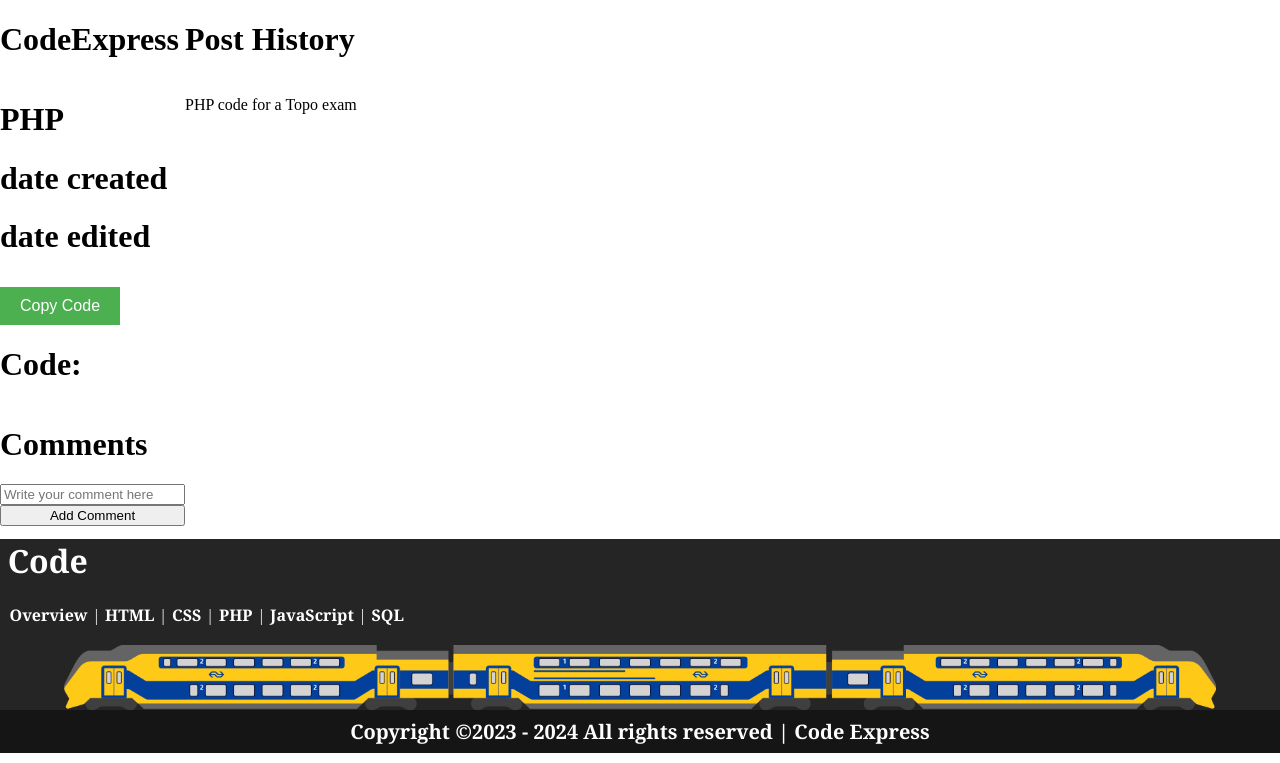
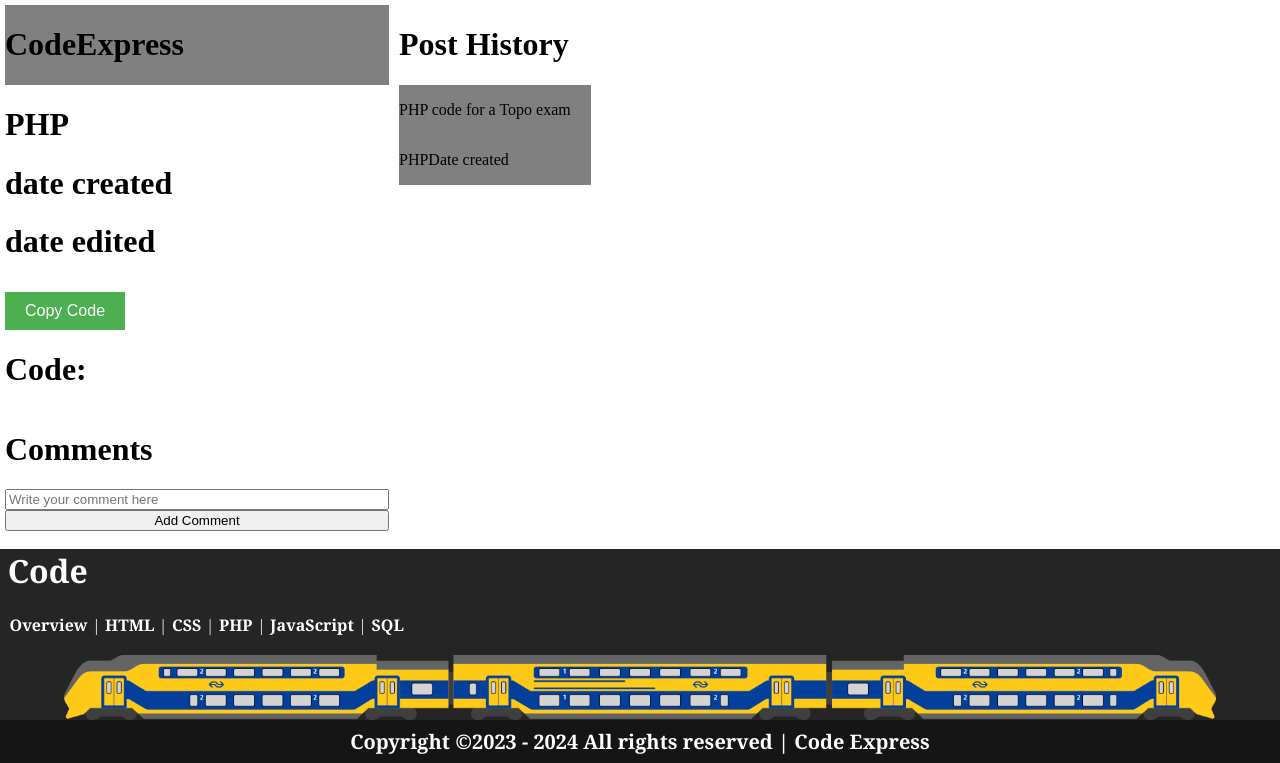
Before and after one commit to Robin-Bosma/CodeExpress, a PHP site: page /code.php in a window 1280 px wide; the page is wider, and only the part inside the window is pictured. Shown: the part 60-823 px from the top of that part. Run offline with PHP 8.4, Linux system fonts and the light colour scheme.

Commit message:
flexbox code.php

```diff
--- a/page/code.php
+++ b/page/code.php
@@ -37,7 +37,9 @@ if (isset($_GET['id'])) {
     <!-- Main Content -->
     <div class="code-container">
         <div class="left-container">
-            <h1><?php echo $title ?></h1>
+            <div class="title-box">
+                <h1><?php echo $title ?></h1>
+            </div>
             <div>
                 <h1>PHP</h1>
                 <h1><?php echo 'date created' ?></h1>
@@ -53,7 +55,13 @@ if (isset($_GET['id'])) {
         </div>
         <div class="right-container">
             <h1>Post History</h1>
-            <p>PHP code for a Topo exam</p>
+            <div class="right-container-content">
+                <p>PHP code for a Topo exam</p>
+                <div class="flex-direction-row">
+                    <p>PHP</p>
+                    <p>Date created</p>
+                </div>
+            </div>
         </div>
     </div>
 
--- a/style.css
+++ b/style.css
@@ -268,10 +268,27 @@ footer {
   display: flex;
   justify-content: left;
   flex-direction: column;
+  width: 30%;
+  margin: 5px;
 }
 
 .right-container {
   display: flex;
   justify-content: right;
   flex-direction: column;
+  width: 15%;
+  margin: 5px;
 }
+
+.right-container-content {
+  background-color: grey;
+}
+
+.title-box {
+  background-color: grey;
+}
+
+.flex-direction-row {
+  display: flex;
+  flex-direction: row;
+}
```
